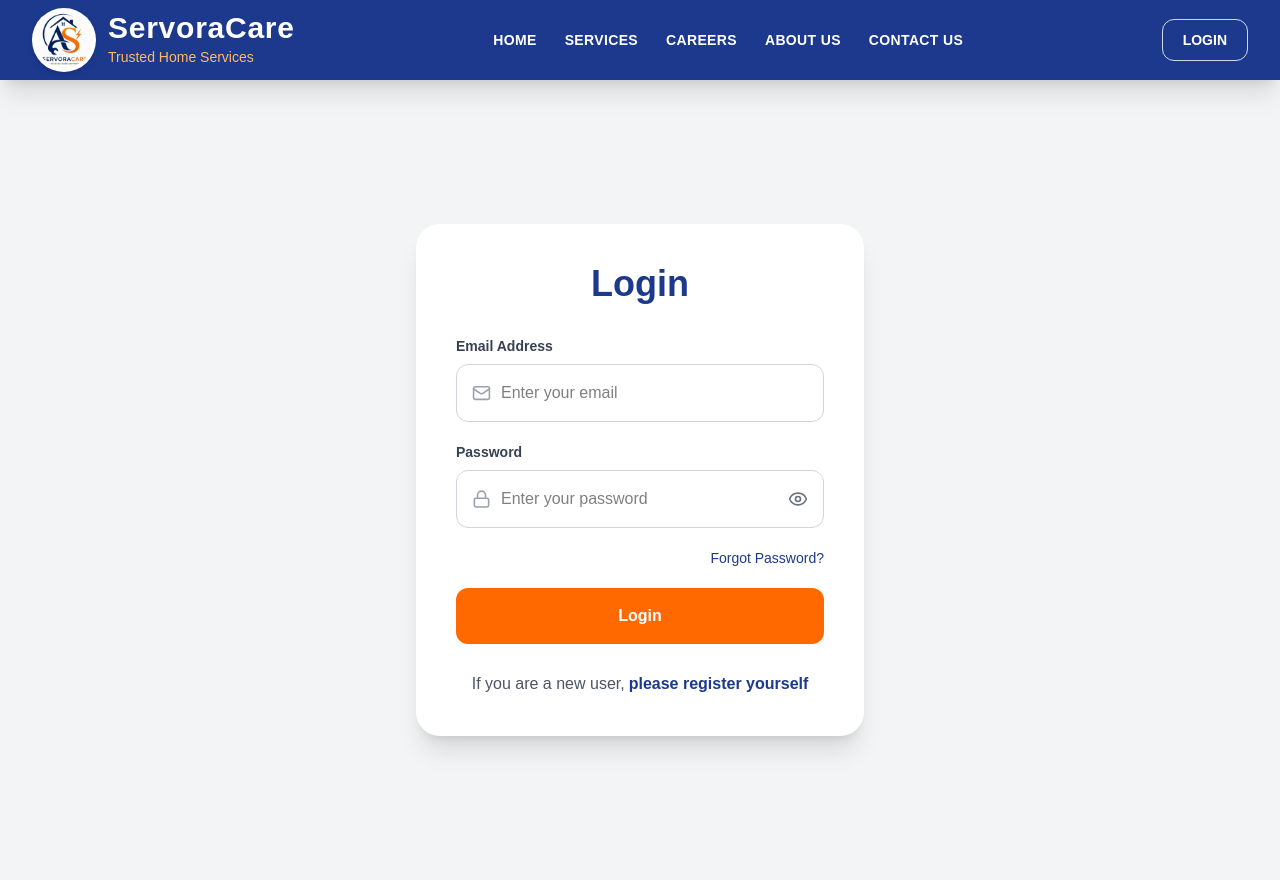
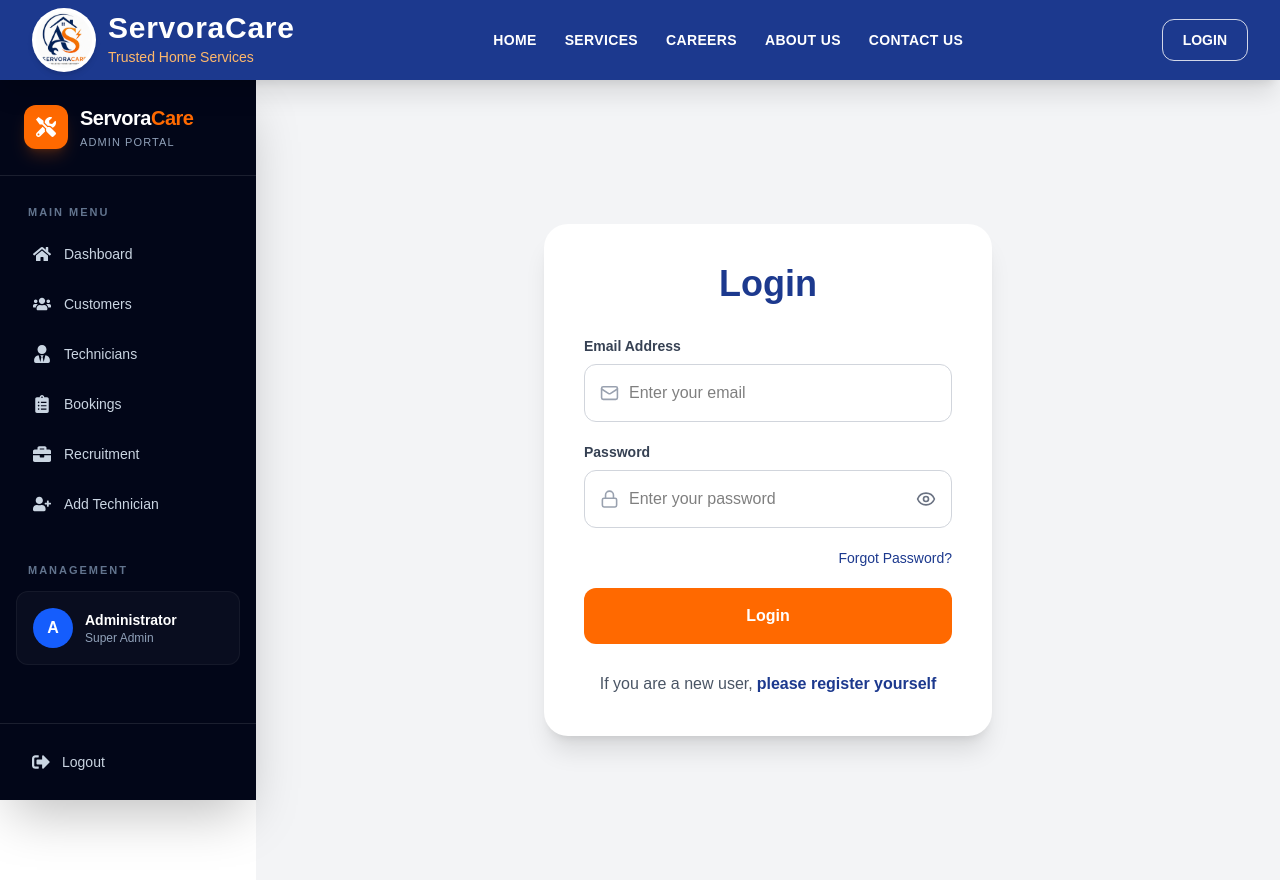
Before and after one commit to Boby-Singh/servoracare, a React (Vite) app: page /login in a window 1280 px wide. Built offline with nearby package versions, Linux system fonts and the light colour scheme.

Commit message:
side bar

```diff
--- a/src/components/Layout.jsx
+++ b/src/components/Layout.jsx
@@ -1,16 +1,21 @@
 import Navbar from "./Navbar";
+import AdminSidebar from "./AdminSidebar";
 import { Outlet } from "react-router-dom";
 
-function Layout() {
+function AdminLayout() {
   return (
     <>
       <Navbar />
 
-      <main>
-        <Outlet />
-      </main>
+      <div className="min-h-screen overflow-x-hidden">
+        <AdminSidebar />
+
+        <main className="ml-64 min-h-[calc(100vh-5rem)]">
+          <Outlet />
+        </main>
+      </div>
     </>
   );
 }
 
-export default Layout;
+export default AdminLayout;
```
